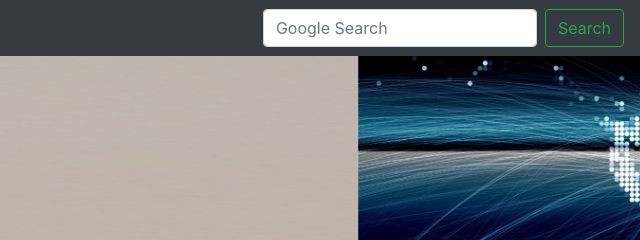
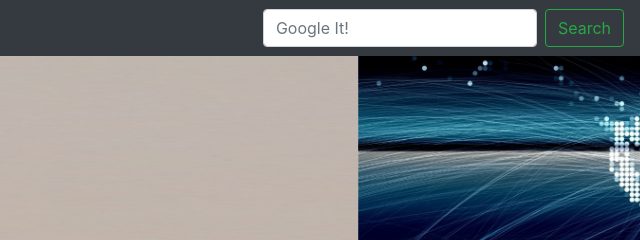
Before and after one commit to Uberck/mySite, a plain HTML site: page index.html in a window 1280 px wide. Shown: the top 240 px of the page, 640-1280 px from the left. Drawn offline with Linux system fonts and the light colour scheme.

Commit message:
Google Fix

```diff
--- a/index.html
+++ b/index.html
@@ -35,7 +35,7 @@
             </li>
           </ul>
           <form class="form-inline mt-2 mt-md-0" action="https://www.google.com/search" method="GET">
-            <input class="form-control mr-sm-2" type="text" name="q" placeholder="Google Search" aria-label="Search">
+            <input class="form-control mr-sm-2" type="text" name="q" placeholder="Google It!" aria-label="Search">
             <button class="btn btn-outline-success my-2 my-sm-0" type="submit">Search</button>
           </form>
         </div>
```
